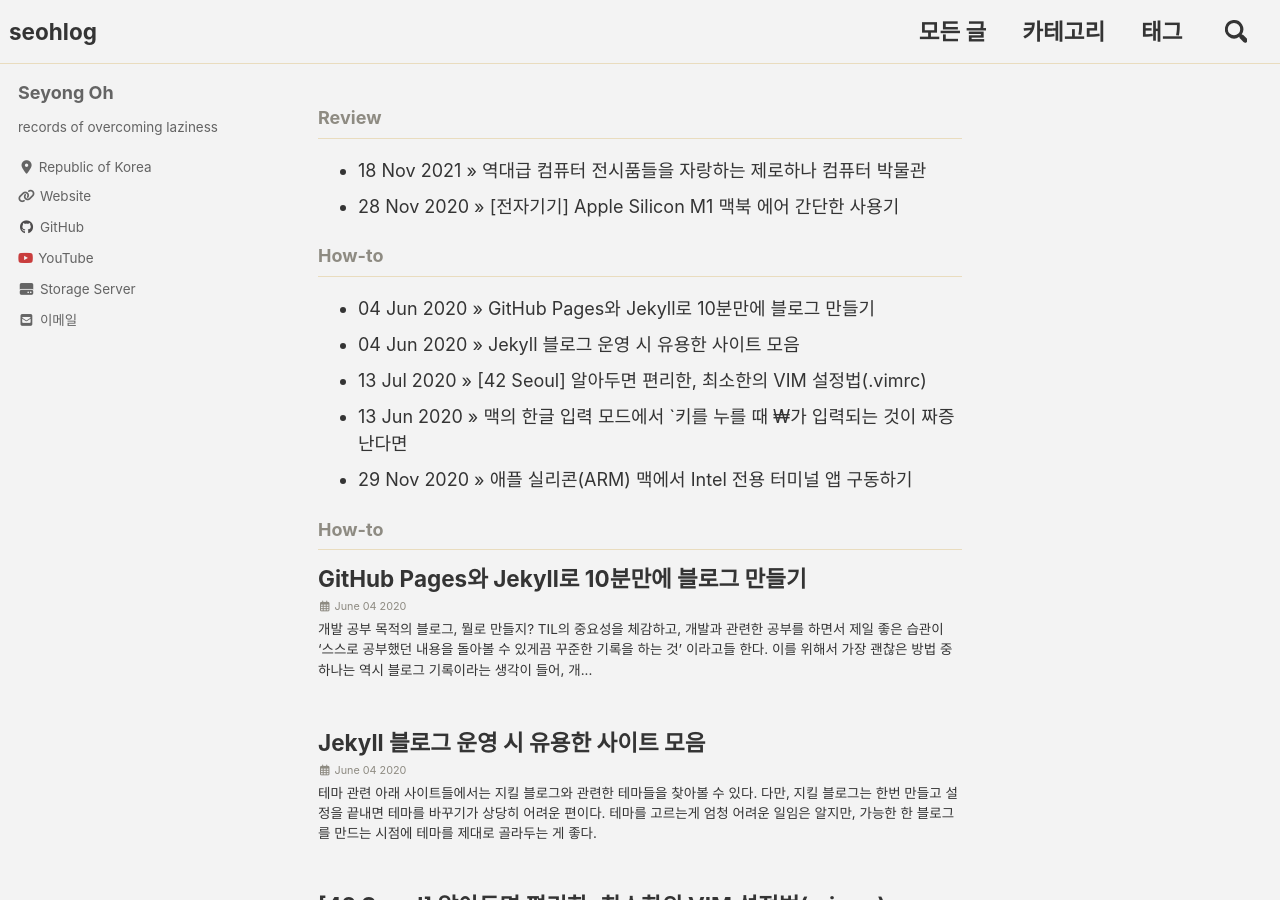
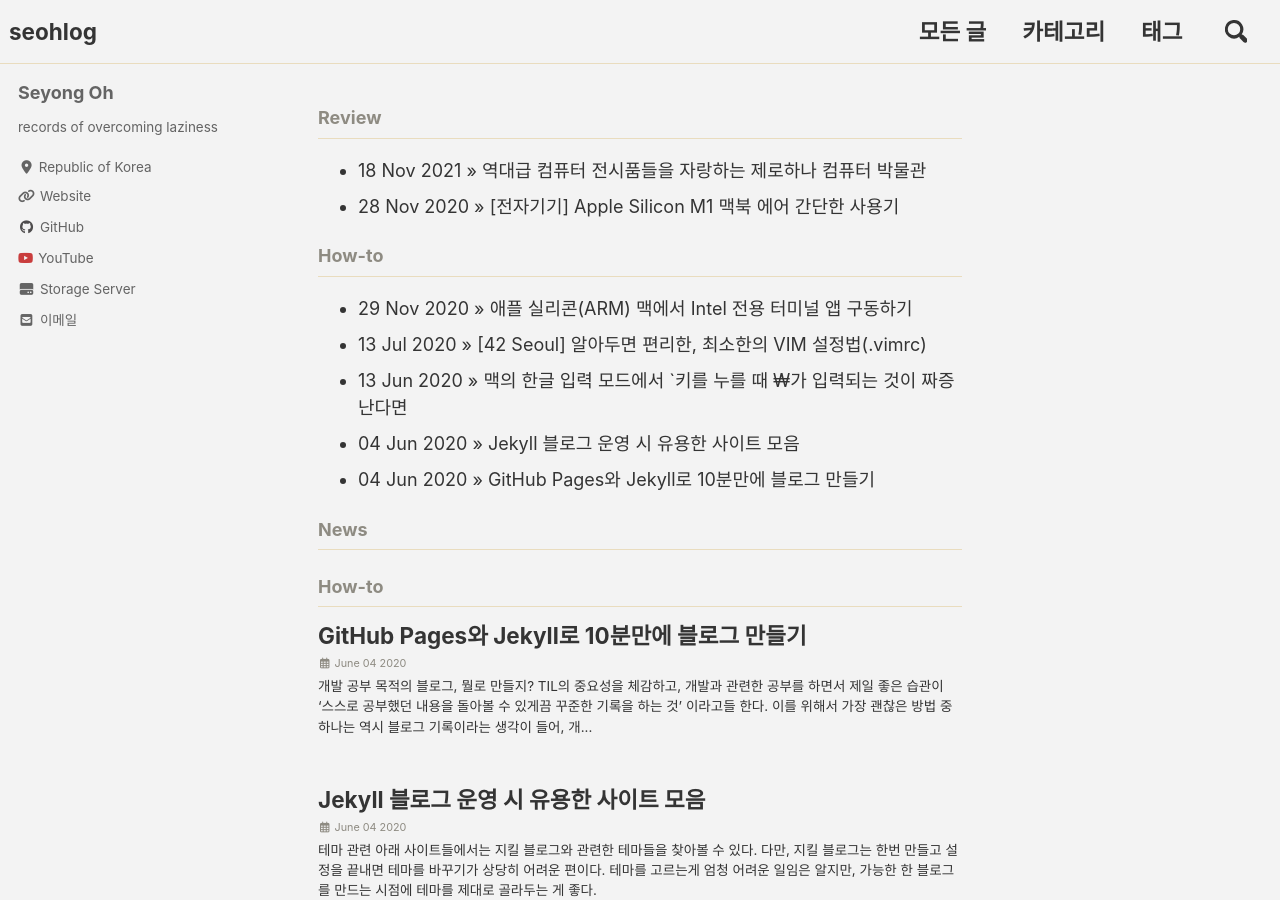
Before and after one commit to ohseyong/ohseyong.github.io, a Jekyll site: the page built from index.html, in a window 1280 px wide and 900 px high. Built offline with Jekyll 4.4.1, drawn with Linux system fonts in a browser that asks for light colours; cached includes are drawn as plain includes; nearby versions of some CDN libraries; the list of posts is cut into pages by our own code.

Commit message:
Update home.html

```diff
--- a/_layouts/home.html
+++ b/_layouts/home.html
@@ -17,10 +17,8 @@
 </ul>
 
 <h3 class="archive__subtitle">How-to</h3>
-{% assign sorted_posts = site.posts | sort: "title" %}
-{% if sorted_posts.size != 0 %}
   <ul class="posts-list">
-  {% for post in sorted_posts %}
+    {% for post in site.posts %}
     {% if post.tags contains "howto" %}
       <li>
         <span class="post-date">{{ post.date | date_to_string }} »</span>
@@ -29,7 +27,19 @@
       {% endif %}
     {% endfor %}
 </ul>
+<h3 class="archive__subtitle">News</h3>
+  <ul class="posts-list">
+    {% for post in site.posts %}
+    {% if post.tags contains "news" %}
+      <li>
+        <span class="post-date">{{ post.date | date_to_string }} »</span>
+        <a href="{{ post.url }}" class="caption" title="🔖 {{ post.tags | array_to_sentence_string }}">{{post.title}}</a>
+      </li>
       {% endif %}
+    {% endfor %}
+</ul>
+
+
 
 <h1 class="archive__subtitle">How-to</h1>
 {% assign sorted_posts = site.posts | sort: "title" %}
```
Lines whose indentation alone changed are shown as unchanged.
